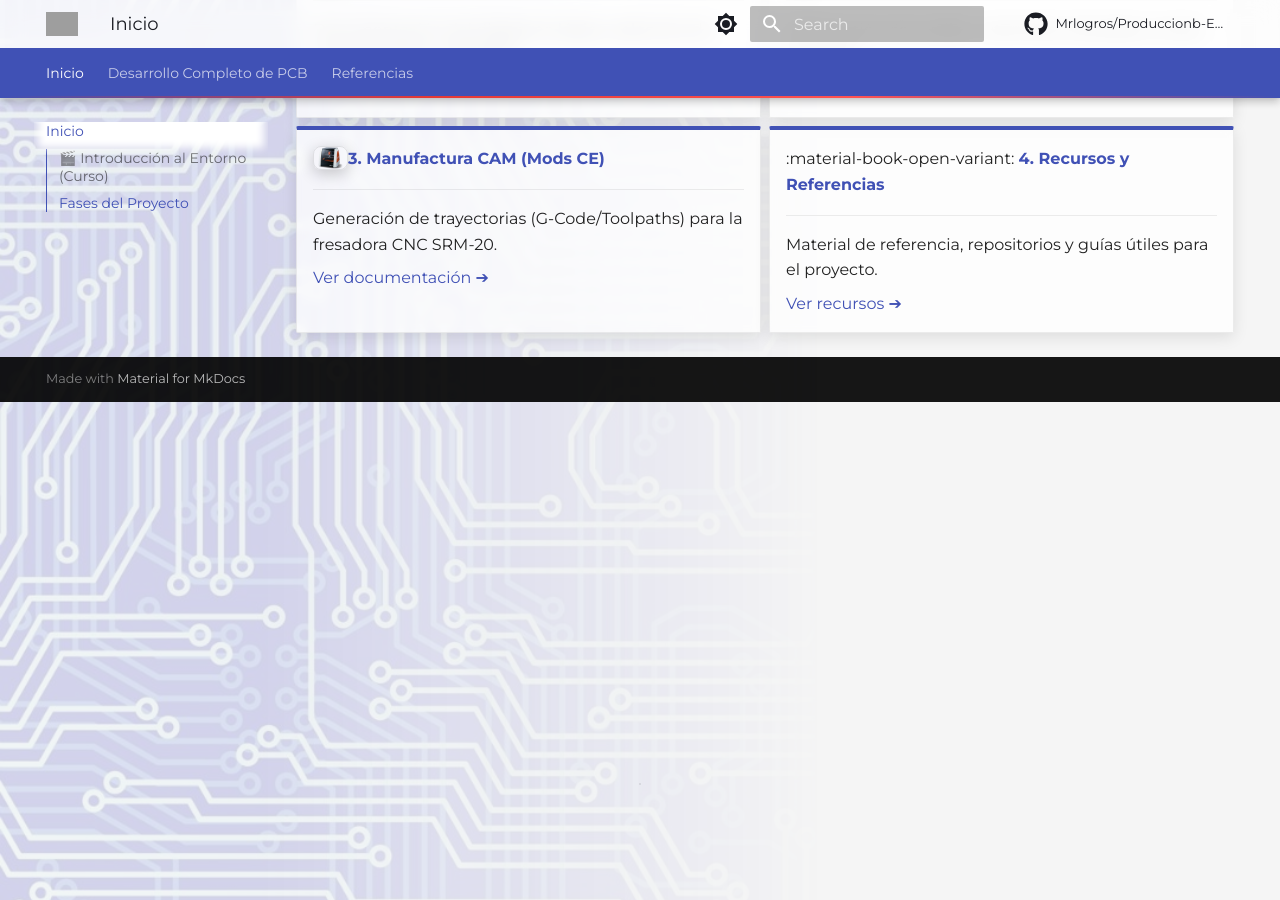
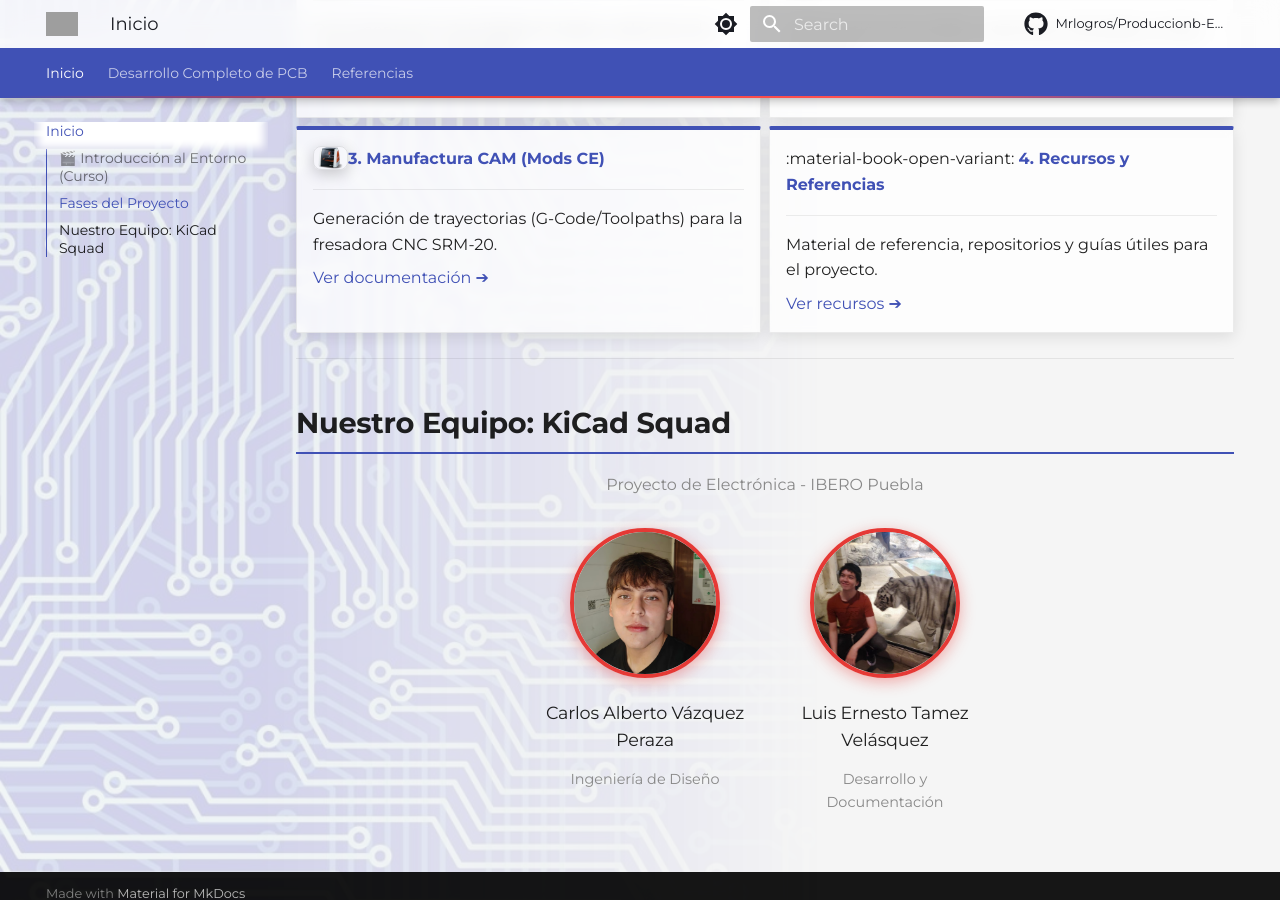
Before and after one commit to Mrlogros/Produccionb-Electronica, an MkDocs documentation site: the page built from docs/index.md, in a window 1280 px wide and 900 px high, scrolled down 1466 px. Built offline with MkDocs 1.6.1 and Material for MkDocs 9.7.7, drawn with Linux system fonts in a browser that asks for light colours; comment, search, counter and statistics services are not loaded; grey boxes are pictures that could not be loaded.

Commit message:
Add team section to documentation
Added team section with member details and images.

```diff
--- a/docs/index.md
+++ b/docs/index.md
@@ -81,3 +81,27 @@ Si apenas estás comenzando, te recomendamos ver el primer episodio del curso **
     [Ver recursos ➔](recursos.md)
 
 </div>
+
+---
+
+## Nuestro Equipo: KiCad Squad
+<p style="text-align: center; color: #888; margin-top: -10px;">Proyecto de Electrónica - IBERO Puebla</p>
+
+<!-- Contenedor del equipo ajustado para 4 personas -->
+<div style="display: flex; justify-content: center; gap: 40px; text-align: center; margin-top: 30px; flex-wrap: wrap;">
+
+  <!-- Carlos -->
+  <div style="width: 200px; margin-bottom: 20px;">
+    <img src="img/carlos.jpg" style="width: 150px; height: 150px; object-fit: cover; border-radius: 50%; border: 4px solid #e53935; box-shadow: 0 4px 15px rgba(229, 57, 53, 0.4); margin: 0 auto;">
+    <h3 style="margin-bottom: 0; margin-top: 15px; font-size: 1.1em;">Carlos Alberto Vázquez Peraza</h3>
+    <p style="color: #888; font-size: 0.9em;">Ingeniería de Diseño</p>
+  </div>
+
+  <!-- Luis -->
+  <div style="width: 200px; margin-bottom: 20px;">
+    <img src="img/luis.jpg" style="width: 150px; height: 150px; object-fit: cover; border-radius: 50%; border: 4px solid #e53935; box-shadow: 0 4px 15px rgba(229, 57, 53, 0.4); margin: 0 auto;">
+    <h3 style="margin-bottom: 0; margin-top: 15px; font-size: 1.1em;">Luis Ernesto Tamez Velásquez</h3>
+    <p style="color: #888; font-size: 0.9em;">Desarrollo y Documentación</p>
+  </div>
+
+</div>
```
